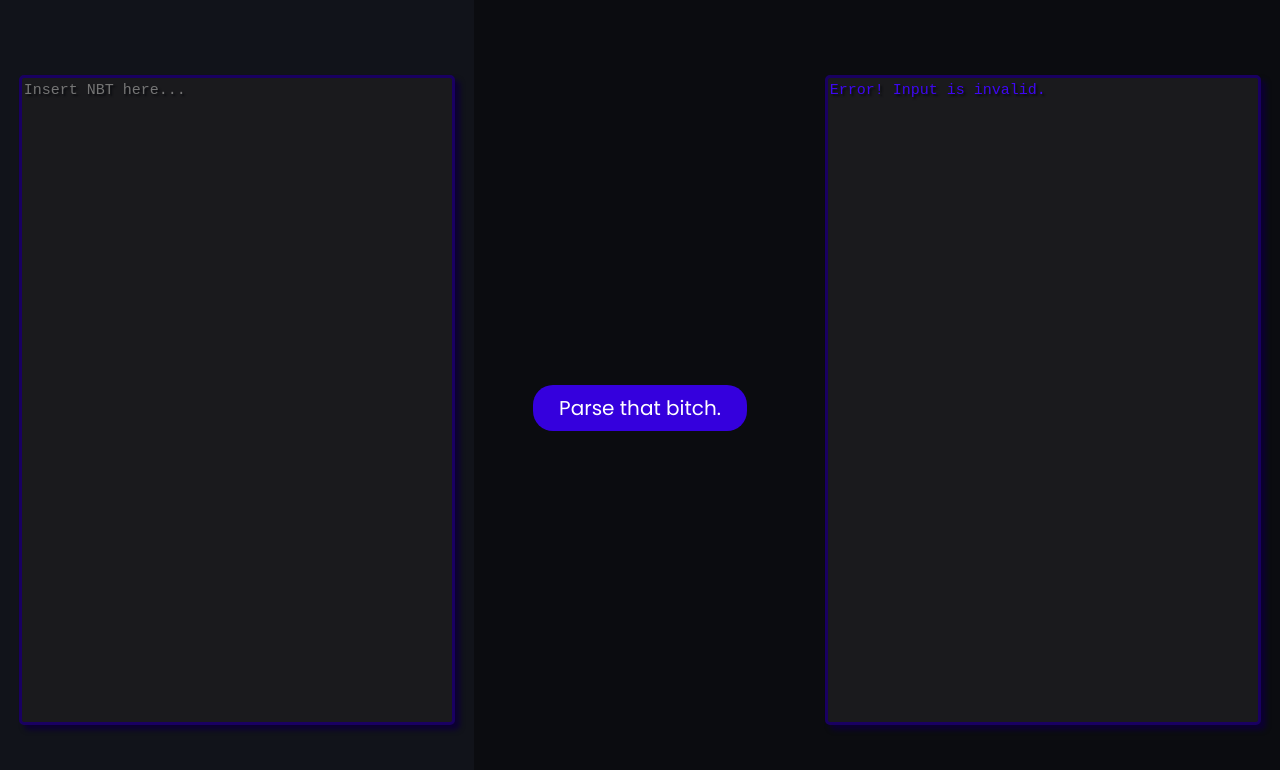
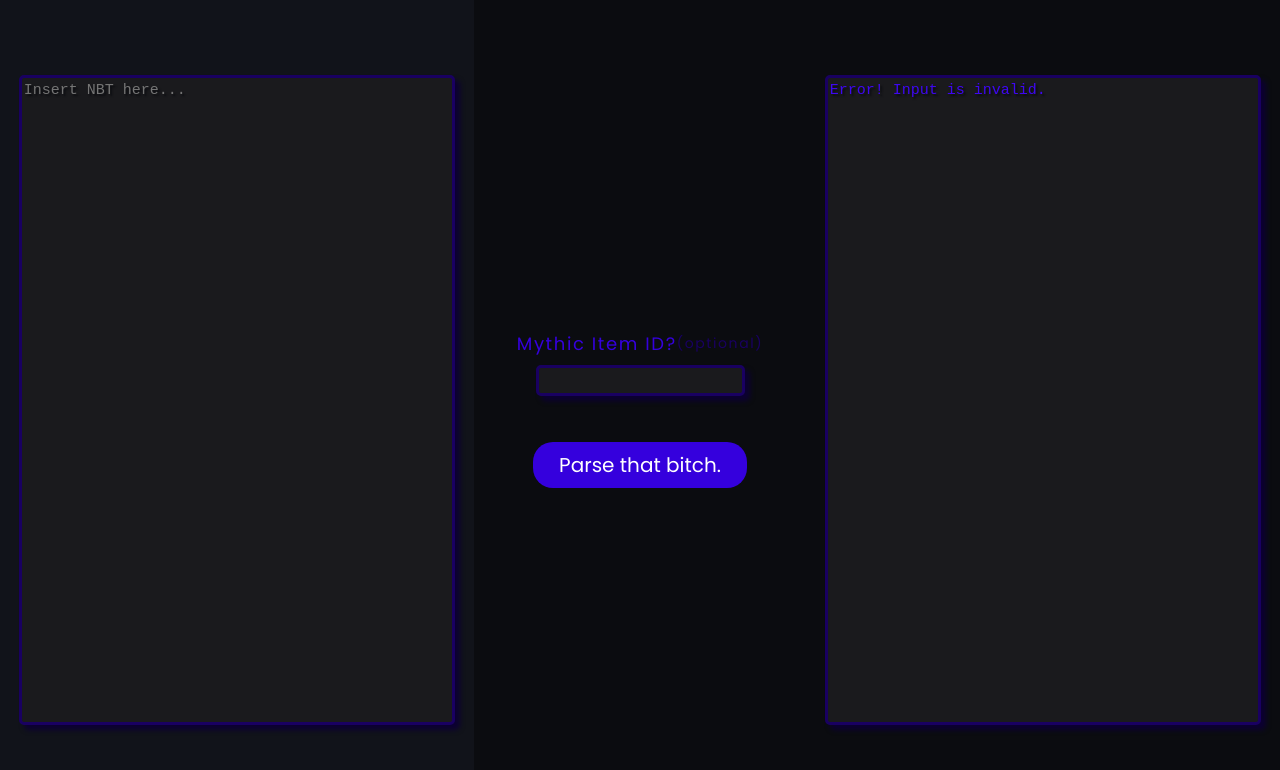
Before and after one commit to AshenSkies/NBT-to-Mythic, a plain HTML site: page index.html in a window 1280 px wide. Both pictures are taken after a click on the button "Parse that bitch.". Drawn offline with Linux system fonts and the light colour scheme.

Commit message:
Added an optional ID replacer.

```diff
--- a/index.html
+++ b/index.html
@@ -11,7 +11,17 @@
     <div id="wrapper">
         <div id="tab"><textarea id="NBTField" placeholder="Insert NBT here..."></textarea></div>
         <div id="tabcenter">
-            <button onclick="buttonClick()">Parse that bitch.</button>
+            <div id="spacer"></div>
+            <div id="chunk">
+                <p>Mythic Item ID?</p><a>(optional)</a><br>
+            </div>
+            <div id="chunk">
+                <input type="text" id="name" name="name" maxlength="32">
+            </div>
+            <div id="chunk">
+                <button onclick="buttonClick()">Parse that bitch.</button>
+            </div>
+            <div id="spacer"></div>
         </div>
         <div id="tab"><textarea id="YAMLField" placeholder="Get your YAML here..."></textarea></div>
     </div>
--- a/main.css
+++ b/main.css
@@ -16,7 +16,25 @@ textarea{
 textarea:focus {
     border: 3px solid #3500dd;
     outline: none;
-  }
+}
+#name{
+    resize: none;
+    background-color: #1a1a1d;
+    line-height: 1.5;
+    border-radius: 5px;
+    border: 3px solid #190061;
+    box-shadow: 5px 5px 5px #0c0032;
+    color: #3e07f1;
+    font-size: 15px;
+    outline: none;
+    text-shadow: 2px 2px 2px #0b0c10;
+    margin-top: -10px;
+    margin-bottom: 30px;
+}
+#name:focus {
+    border: 3px solid #3500dd;
+    outline: none;
+}
 body{
     margin: 0;
     font-family: "Century Gothic", 'Lato', sans-serif;
@@ -58,6 +76,7 @@ body{
     justify-content: center;
     align-items: center;
     flex: 0.7;
+    flex-direction: column;
     color: #0b0c10;
     background-color: #0b0c10;
     letter-spacing: 0.1rem;
@@ -68,6 +87,18 @@ body{
             background: #0d0e13;
 			transition: all 0.5s ease;
     }
+}
+#chunk {
+    display: flex;
+    justify-content: center;
+    align-items: center;
+    flex: 0;
+}
+#spacer {
+    display: flex;
+    justify-content: center;
+    align-items: center;
+    flex: 1;
 }
 button {
     background-color: #3500dd;
@@ -88,6 +119,17 @@ button {
     font-family: "Poppins", sans-serif;
 }
 
+p{
+    font-size: 18px;
+    font-family: "Poppins", sans-serif;
+    color: #3500dd;
+}
+a{
+    font-size: 14px;
+    font-family: "Poppins", sans-serif;
+    color: #190061;
+}
+
 @keyframes parse{
     30%{color: #17664c;}
     40%{color: #23f;}
--- a/main.js
+++ b/main.js
@@ -1,12 +1,17 @@
 var input = "";
 var NBTField = document.getElementById("NBTField");
 var YAMLField = document.getElementById("YAMLField");
+var nameField = document.getElementById("name");
 
 const ItalicsRegExp = new RegExp('');
 function buttonClick() {
     input = NBTField.value;
     if (!input) return YAMLField.value = "Error! Input is invalid.";
-    parseData(input);
+    try {
+        parseData(input);
+    } catch (error) {
+        YAMLField.value = "Something went wrong. Check your input data?"
+    }
   }
 
 function parseData(e) {
@@ -18,13 +23,15 @@ function parseData(e) {
     let displayColor;
     let loreRaw = ItemStack.match(/Lore:\[[A-Za-z{}'":_,.?!;=#0-9 \[\]\\\-]*'\]/)[0].replace(/Lore:\[/, '').slice(0,-1);
     loreRaw = loreRaw.match(/\[[A-Za-z{}":_',.?!#0-9 \\\-]*\]/g);
-    //still has it console.log(loreRaw)
     let lore = [];
     let text;
     let segmentColor;
     let segres = [];
     let dispres = [];
-    let yaml = "resultingItem:\n" + "  Id: " + id;
+    let MythicID = nameField.value;
+    if (!nameField.value) MythicID = "resultingItem"
+    MythicID = MythicID.replace(" ","_")
+    let yaml = MythicID + ":\n" + "  Id: " + id;
 
     for (var dsegment of displayRaw) {
         displayFormatting = dsegment.match(/"text":[A-Za-z":_,#0-9 \\]+/)[0].replace(/"text":"/, '').slice(0,-1);
@@ -33,7 +40,6 @@ function parseData(e) {
         if(/"underlined":true,/.test(dsegment)) displayFormatting = "<u>" + displayFormatting
         if(/"strikethrough":true,/.test(dsegment)) displayFormatting = "<st>" + displayFormatting
         if(/"obfuscated":true,/.test(dsegment)) displayFormatting = "<obf>" + displayFormatting
-        console.log(dsegment)
         displayColor = dsegment.match(/"color":"[#a-z_0-9]*"/i)[0].replace(/"color":"/, '').slice(0,-1);
         displayFormatting = `<${displayColor}>` + displayFormatting;
         dispres.push(displayFormatting)
@@ -41,10 +47,7 @@ function parseData(e) {
     dispres = "\n  Display: " + dispres.join("")
     yaml = yaml + dispres
 
-    console.log(loreRaw)
-
     for (var line of loreRaw) {
-        console.log(line)
         for (var segment of line.match(/{[A-Za-z":_,'.?!=;#0-9 \\\-]*}/g)) {
             text = segment.match(/"text":[A-Za-z":_,'.?!=;#0-9 \\\-]+/)[0].replace(/"text":"/, '').slice(0,-1)
             if(/"italic":true,/.test(segment)) text = "<i>" + text
@@ -63,5 +66,4 @@ function parseData(e) {
     segres = "\n  Lore:\n" + segres.join("\n")
     yaml = yaml + segres
     YAMLField.value = (yaml)
-    console.log(yaml)
 }
```
